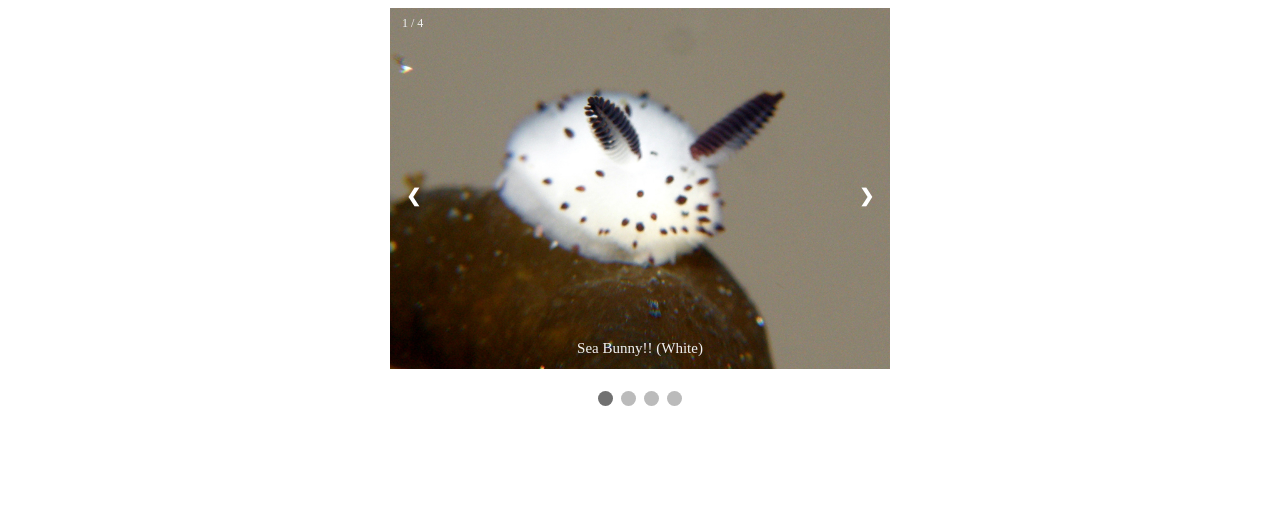
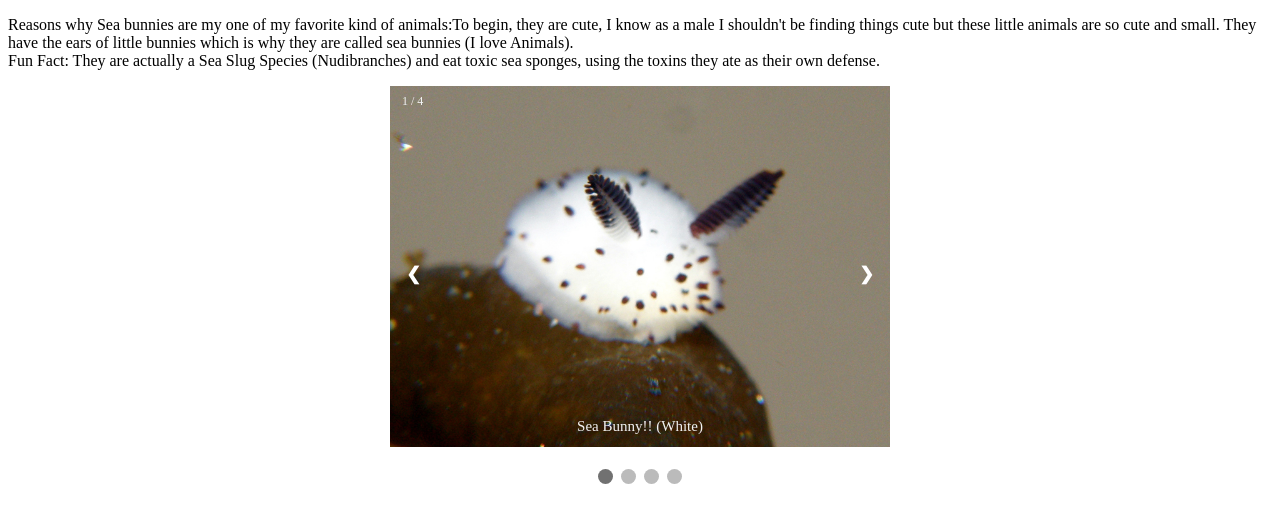
Before and after one commit to LearningSomeCodingLanguages/Fav_Animal, a plain HTML site: page index.html in a window 1280 px wide. Drawn offline with Linux system fonts and the light colour scheme.

Commit message:
Update index.html

```diff
--- a/index.html
+++ b/index.html
@@ -7,6 +7,9 @@
   <link rel="stylesheet" href="style.css">
 </head>
 <body>
+  <p>Reasons why Sea bunnies are my one of my favorite kind of animals:To begin, they are cute, I know as a male I shouldn't be finding things cute but these little animals are so cute and small.
+    They have the ears of little bunnies which is why they are called sea bunnies (I love Animals).
+    <br> Fun Fact: They are actually a Sea Slug Species (Nudibranches) and eat toxic sea sponges, using the toxins they ate as their own defense. </p>
   <!-- Slideshow container -->
 <div class="slideshow-container">
 
```
